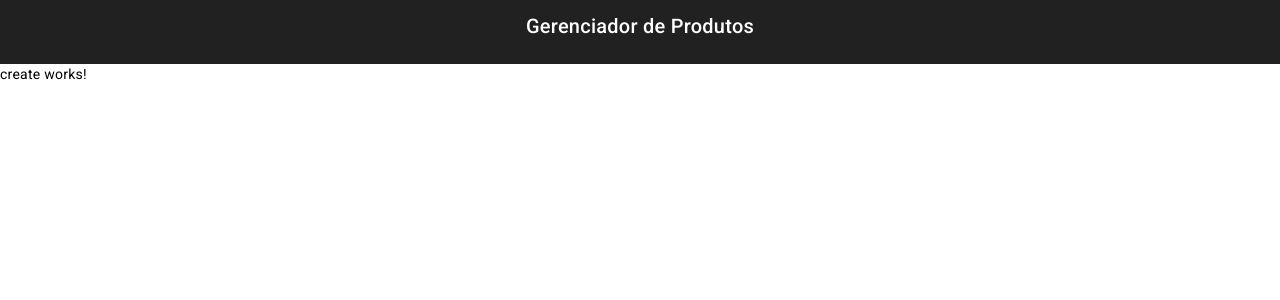
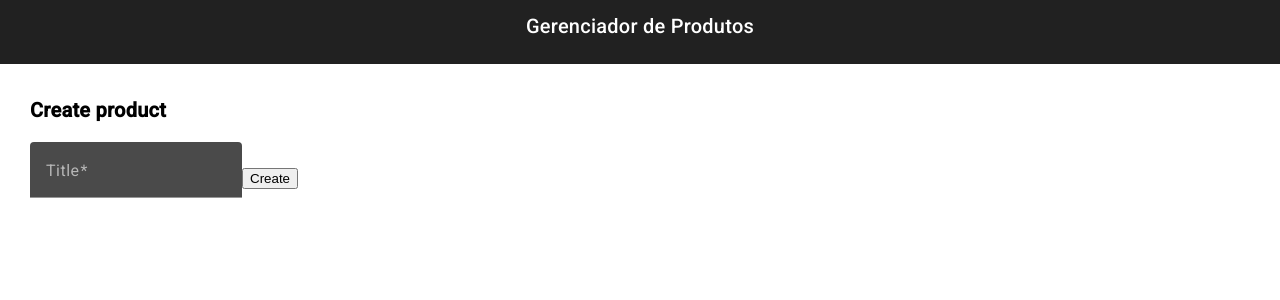
Before and after one commit to Morgado18/curso_angular_17_julho, an Angular app: page /create-product in a window 1280 px wide. Shown: the top 300 px of the page. Built offline with nearby package versions, Linux system fonts and the light colour scheme.

Commit message:
Aula 14 completada

```diff
--- /dev/null
+++ b/src/app/features/create/create.component.css
@@ -0,0 +1,3 @@
+.container-form {
+  margin: 30px 30px 30px 30px;
+}/*# sourceMappingURL=create.component.css.map */
--- a/src/app/features/create/create.component.html
+++ b/src/app/features/create/create.component.html
@@ -1 +1,19 @@
-<p>create works!</p>
+
+
+  <div class="container-form">
+    <h2>
+      <strong>
+        Create product
+      </strong>
+    </h2>
+
+    <form [formGroup]="form" (ngSubmit)="onSubmit()">
+      <mat-form-field>
+        <mat-label>Title</mat-label>
+        <input type="text" formControlName="title" matInput> <!-- placeholder="Title" -->
+      </mat-form-field>
+      <button type="submit">
+        Create
+      </button>
+    </form>
+  </div>
--- a/src/app/features/create/create.component.scss
+++ b/src/app/features/create/create.component.scss
@@ -0,0 +1,4 @@
+
+.container-form{
+  margin: 30px 30px 30px 30px;
+}
--- a/src/app/features/create/create.component.ts
+++ b/src/app/features/create/create.component.ts
@@ -1,12 +1,26 @@
 import { Component } from '@angular/core';
+import { FormControl, FormGroup, ReactiveFormsModule, Validators } from '@angular/forms';
+import { MatInputModule } from '@angular/material/input';
 
 @Component({
   selector: 'app-create',
   standalone: true,
-  imports: [],
+  imports: [
+    ReactiveFormsModule, MatInputModule
+  ],
   templateUrl: './create.component.html',
   styleUrl: './create.component.scss'
 })
 export class CreateComponent {
 
+  form = new FormGroup({
+    title: new FormControl<string>('', {
+      nonNullable: true, validators: Validators.required
+    })
+  });
+
+  onSubmit() { /* pode ser qualquer nome, será chamada quando houver uma sumbimssão de form */
+    this.form.controls.title.value;
+  }
+
 }
```
Also changed, not shown: 1 other file (tests, documents, lock files or other folders).
